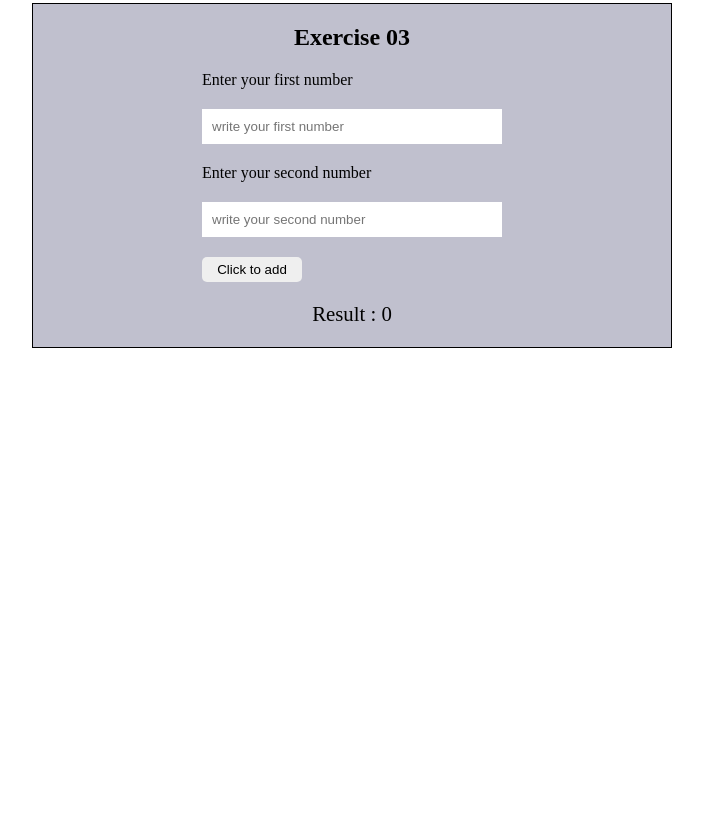
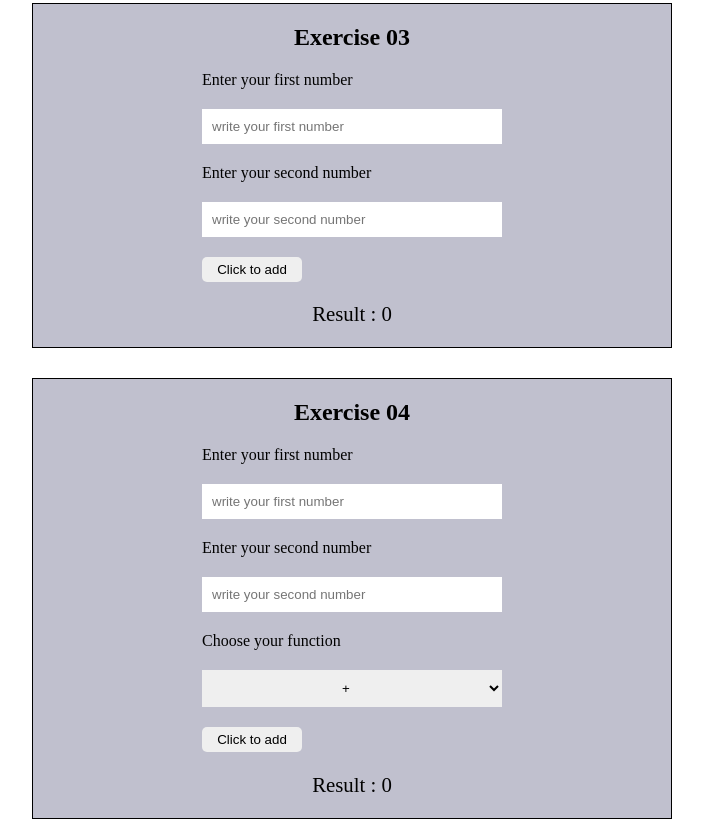
Before and after one commit to nsevindi87/Poco-NizamiSevindi, a plain HTML site: page Week03/Exercises/index.html in a window 1280 px wide. Shown: the part 576-1403 px from the top of the page, without its empty margins (296-999 px from the left). Before the commit the page ends 932 px from the top, so only its background shows below. Drawn offline with Linux system fonts and the light colour scheme.

Commit message:
Week03-Friday

```diff
--- a/Week03/Exercises/index.html
+++ b/Week03/Exercises/index.html
@@ -58,6 +58,36 @@
       <p>Result : <span id="result03">0 </span></p>
     </section>
 
+    <section>
+      <h2>Exercise 04</h2>
+      <main>
+        <form id="form03">
+          <label for="userNumber03">Enter your first number</label>
+          <input
+            type="number"
+            placeholder="write your first number"
+            id="userNumber03"
+          />
+          <label for="userNumber04">Enter your second number</label>
+          <input
+            type="number"
+            placeholder="write your second number"
+            id="userNumber04"
+          />
+
+          <label for="select">Choose your function</label>
+          <select id="select">
+            <option name="plus" id="">+</option>
+            <option name="minus" id="">-</option>
+            <option name="multiply" id="">*</option>
+            <option name="divide" id="">/</option>
+          </select>
+          <button type="submit">Click to add</button>
+        </form>
+      </main>
+      <p>Result : <span id="result03">0 </span></p>
+    </section>
+
     <script src="./script.js"></script>
   </body>
 </html>
--- a/Week03/Exercises/style.css
+++ b/Week03/Exercises/style.css
@@ -32,6 +32,13 @@ input{
     border: none;
 }
 
+select{
+    padding: 10px;
+    margin: 20px 0;
+    border: none;
+
+}
+
 button{
     padding: 5px;
     width: 100px;
@@ -42,3 +49,12 @@ button{
 p{
     font-size: 1.3rem;
 }
+
+#select{
+    width: 100%;
+
+}
+
+#select option{
+    text-align: center;
+}
```
